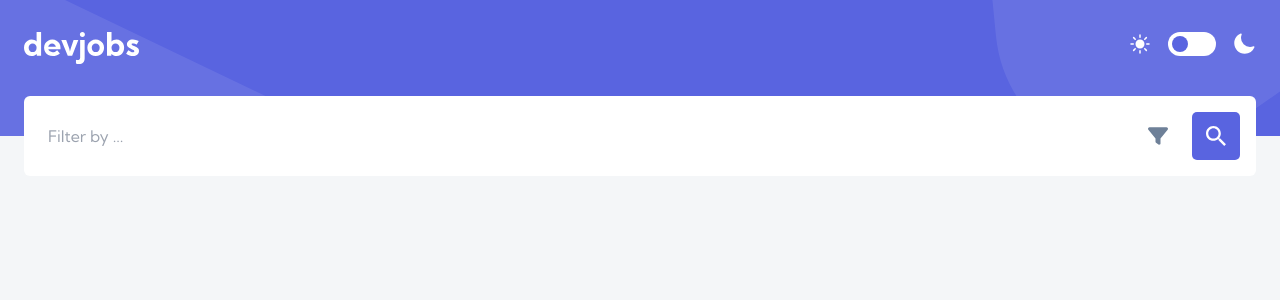
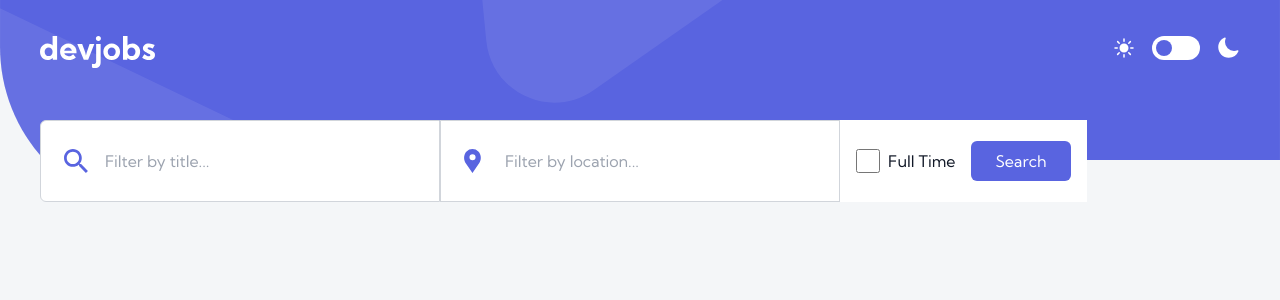
Before and after one commit to SabaMarghania1/devjobs-fem, a React (Vite) app in the folder frontend/: page / in a window 1280 px wide. Shown: the top 300 px of the page. Built offline with nearby package versions, Linux system fonts and the light colour scheme.

Commit message:
finish filter tablet design

```diff
--- a/frontend/src/components/AppLayout.jsx
+++ b/frontend/src/components/AppLayout.jsx
@@ -4,8 +4,8 @@ import ToggleSwitch from "./ToggleSwitch";
 const AppLayout = () => {
   return (
     <div className="flex flex-col min-h-screen bg-main-bg">
-      <header className="h-[136px]">
-        <div className="px-6 h-full bg-bgsm bg-cover bg-center pt-8 flex items-start justify-between">
+      <header className="h-[136px] md:h-[160px]">
+        <div className="px-6 md:px-10 md:pt-9 h-full bg-bgsm md:bg-bgmd bg-cover bg-center pt-8 flex items-start justify-between">
           <Link to="/">
             <img src="/desktop/logo.svg" />
           </Link>
@@ -13,7 +13,7 @@ const AppLayout = () => {
           <ToggleSwitch />
         </div>
       </header>
-      <main className="px-6">
+      <main className="px-6 md:px-10">
         <Outlet />
       </main>
     </div>
--- a/frontend/src/components/Filter.jsx
+++ b/frontend/src/components/Filter.jsx
@@ -7,9 +7,11 @@ const Filter = ({ toggleModal }) => {
 
   return (
     <div className="relative">
+      {/* Mobile input field - visible on mobile only */}
+      <div className="block md:hidden">
         <input
           type="text"
-        className="w-full pl-6 pr-4 py-7 bg-secondary-bg rounded-[6px]"
+          className="w-full pl-16 pr-4 py-7 bg-secondary-bg border border-gray-200 rounded-[6px]"
           placeholder="Filter by ..."
         />
         <FaFilter
@@ -18,12 +20,67 @@ const Filter = ({ toggleModal }) => {
           className="top-[50%] -translate-y-1/2 absolute right-[88px]"
           onClick={toggleModal}
         />
-
         <img
           src="/desktop/icon-search.svg"
           className="absolute top-1/2 -translate-y-1/2 right-4"
         />
       </div>
+
+      {/* Desktop layout - visible on md and larger */}
+      <div className="hidden md:flex items-center">
+        {/* First input for title on larger screens */}
+        <div className="relative w-full md:w-1/3">
+          <input
+            type="text"
+            className="w-full pl-16 pr-4 py-7 bg-secondary-bg border border-gray-200 md:border-r-[1px] md:border-gray-300 rounded-[6px] md:rounded-l-[6px] md:rounded-r-none"
+            placeholder="Filter by title..."
+          />
+          <img
+            src="/tablet/search.svg"
+            className="absolute top-1/2 left-6 transform -translate-y-1/2"
+          />
+        </div>
+
+        {/* Second input for location on larger screens */}
+        <div className="relative w-full md:w-1/3">
+          <input
+            type="text"
+            className="w-full pl-16 pr-4 py-7 bg-secondary-bg border border-gray-200 md:border-r-[1px] md:border-gray-300"
+            placeholder="Filter by location..."
+          />
+          <img
+            src="/desktop/icon-location.svg"
+            className="absolute top-1/2 left-6 transform -translate-y-1/2"
+            alt="location"
+          />
+        </div>
+
+        {/* Checkbox and Search Button for larger screens */}
+        <div
+          className="flex items-center bg-white gap-4 px-4"
+          style={{ height: "82px" }}
+        >
+          {/* Checkbox for "Full Time" */}
+          <div className="flex items-center justify-center gap-2">
+            <input type="checkbox" id="fullTime" className="h-6 w-6" />
+            <label
+              htmlFor="fullTime"
+              className={isDarkMode ? "text-white" : "text-gray-900"}
+            >
+              Full Time
+            </label>
+          </div>
+
+          {/* Search Button */}
+          <button
+            className="bg-[#5964E0] text-white px-6 py-2 rounded-[6px] md:rounded-r-[6px]"
+            onClick={toggleModal}
+          >
+            Search
+          </button>
+        </div>
+      </div>
+    </div>
   );
 };
 
--- a/frontend/src/pages/Home.jsx
+++ b/frontend/src/pages/Home.jsx
@@ -3,14 +3,14 @@ import Filter from "../components/Filter";
 import Modal from "../components/Modal";
 
 const Home = () => {
-  const [isModal, setIsModal] = useState(true);
+  const [isModal, setIsModal] = useState(false);
 
   const toggleModal = () => {
     setIsModal(!isModal);
   };
 
   return (
-    <div className="w-full h-40 -mt-10">
+    <div className="w-full h-40 -mt-10 ">
       <Filter toggleModal={toggleModal} />
       {isModal && <Modal toggleModal={toggleModal} />}
     </div>
--- a/frontend/tailwind.config.js
+++ b/frontend/tailwind.config.js
@@ -8,6 +8,11 @@ export default {
       },
       backgroundImage: {
         bgsm: "url('/mobile/bg-pattern-header.svg')",
+        bgmd: "url('/tablet/bg-pattern-header.svg')",
+      },
+      screens: {
+        md: "768px",
+        lg: "1440px",
       },
       colors: {
         "main-bg": "var(--main-bg)",
```
Also changed, not shown: frontend/public/tablet/search.svg (added). Lines whose indentation alone changed are shown as unchanged.
